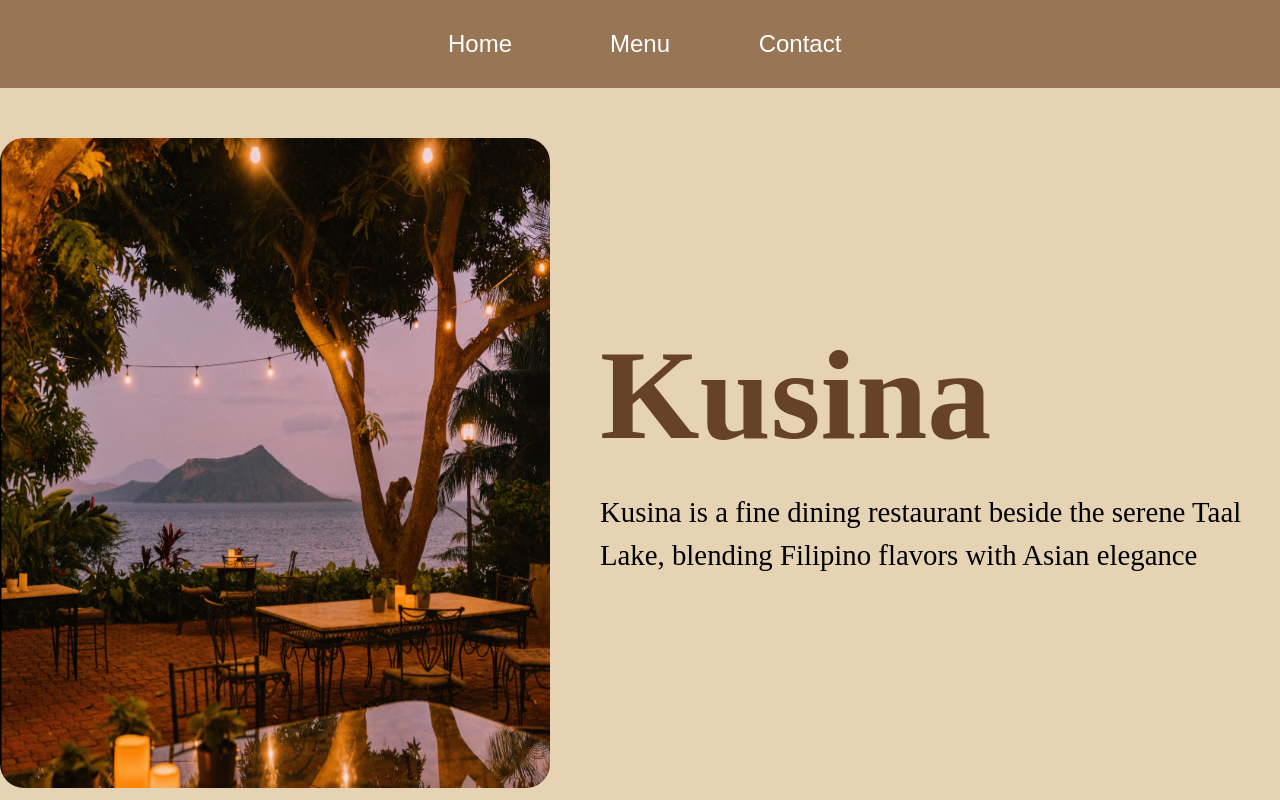
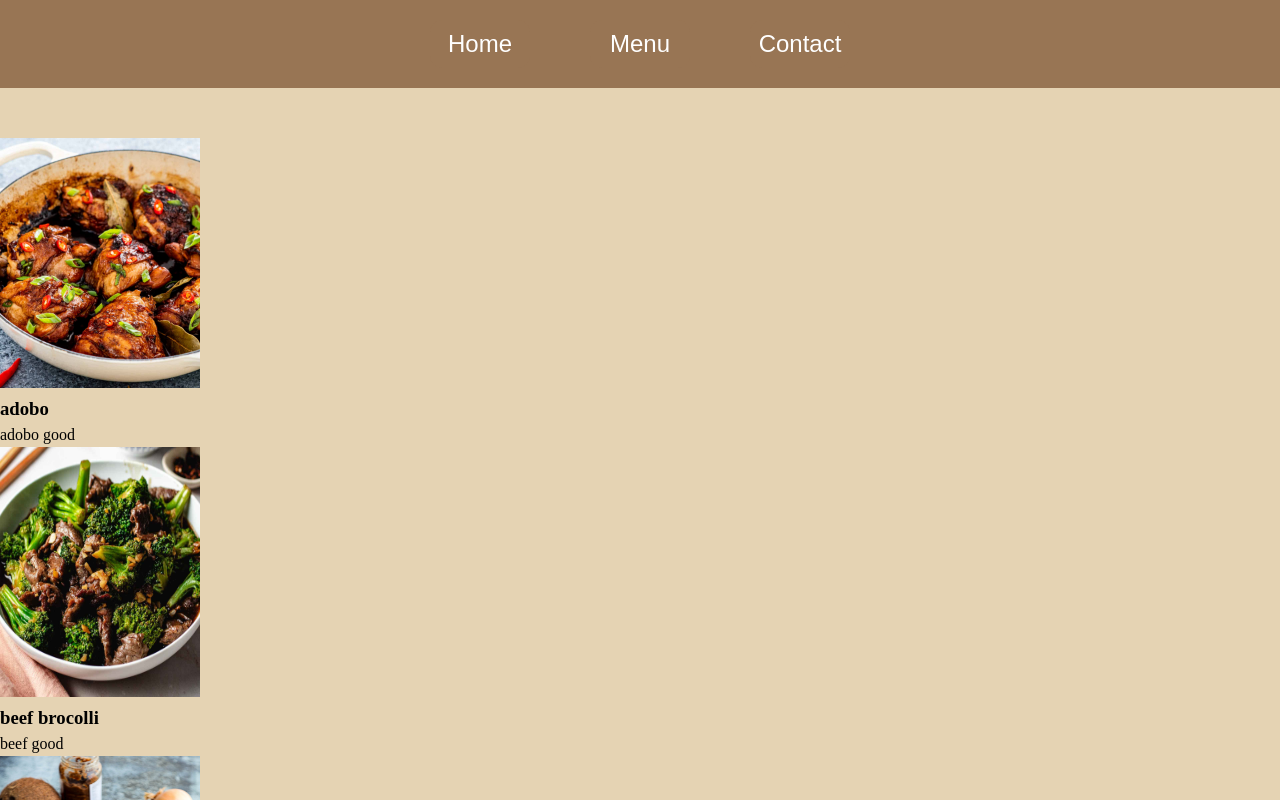
Before and after one commit to gabriel-2600/odin_restaurant, a website built with webpack: page src/template.html in a window 1280 px wide. Both pictures are taken after a click on the button "Menu". Shown: the top 800 px of the page. Built offline with nearby package versions, Linux system fonts and the light colour scheme.

Commit message:
button functionality and initial menu design

```diff
--- a/src/home-module/home.css
+++ b/src/home-module/home.css
@@ -8,7 +8,7 @@
   align-items: center;
 }
 
-img {
+.display img {
   border-radius: 24px;
 }
 
@@ -24,7 +24,7 @@ h1 {
   color: var(--dark-brown);
 }
 
-p {
+.text-display p {
   font-size: 1.8rem;
   color: black;
 }
--- a/src/index.js
+++ b/src/index.js
@@ -2,6 +2,29 @@ import "./styles.css";
 
 import generateHome from "./home-module/home.js";
 import generateMenu from "./menu-module/menu.js";
+import generateContact from "./contact-module/contact.js";
 
 const contentDiv = document.querySelector("#content");
 contentDiv.appendChild(generateHome());
+
+const nav = document.querySelector("nav");
+nav.addEventListener("click", (e) => {
+  if (e.target.tagName === "BUTTON") {
+    let choice = e.target.innerText;
+
+    switch (choice) {
+      case "Home":
+        contentDiv.innerHTML = "";
+        contentDiv.appendChild(generateHome());
+        break;
+      case "Menu":
+        contentDiv.innerHTML = "";
+        contentDiv.appendChild(generateMenu());
+        break;
+      case "Contact":
+        contentDiv.innerHTML = "";
+        contentDiv.appendChild(generateContact());
+        break;
+    }
+  }
+});
--- a/src/menu-module/menu.js
+++ b/src/menu-module/menu.js
@@ -0,0 +1,69 @@
+import "./menu.css";
+import adoboImage from "./menu-assets/adobo.jpg";
+import beefImage from "./menu-assets/beef.jpg";
+import bicolImage from "./menu-assets/bicol.jpg";
+import mangoImage from "./menu-assets/mango.jpg";
+
+export default function generateMenu() {
+  const menuPageDiv = document.createElement("div");
+  menuPageDiv.classList.add("menu-page");
+
+  const menuContainerDiv = document.createElement("div");
+  menuContainerDiv.classList.add("menu-container");
+
+  const menuObjects = [
+    { image: adoboImage, name: "adobo", description: "adobo good" },
+    { image: beefImage, name: "beef brocolli", description: "beef good" },
+    { image: bicolImage, name: "bicol express", description: "spicy good" },
+    { image: mangoImage, name: "mango float", description: "mango good" },
+  ];
+
+  for (let i = 0; i < menuObjects.length; i++) {
+    const menuCardDiv = document.createElement("div");
+    menuCardDiv.classList.add("menu-card");
+
+    const img = document.createElement("img");
+    img.setAttribute("width", "200px");
+    img.setAttribute("height", "250px");
+    img.src = menuObjects[i].image;
+
+    const headerThree = document.createElement("h3");
+    headerThree.textContent = menuObjects[i].name;
+
+    const descriptionParagraph = document.createElement("p");
+    descriptionParagraph.textContent = menuObjects[i].description;
+
+    menuCardDiv.appendChild(img);
+    menuCardDiv.appendChild(headerThree);
+    menuCardDiv.appendChild(descriptionParagraph);
+
+    menuContainerDiv.appendChild(menuCardDiv);
+  }
+
+  menuPageDiv.appendChild(menuContainerDiv);
+
+  return menuPageDiv;
+}
+
+/* <div class="menu-page">
+  <div class="menu-container">
+    <div class="menu-card">
+      <img
+        src="menu-module/menu-assets/beef.jpg"
+        alt="Beef"
+        width="300px"
+        height="300px"
+      />
+      <h3>Beef Brocolli</h3>
+      <p>
+        Lorem ipsum dolor sit amet consectetur adipisicing elit. Omnis fugiat
+        doloremque, commodi repudiandae fugit sapiente nostrum iusto laboriosam
+        maxime? Deserunt inventore animi asperiores ipsum, odit sint quia labore
+        accusantium exercitationem.
+      </p>
+    </div>
+    <div class="menu-card"></div>
+    <div class="menu-card"></div>
+    <div class="menu-card"></div>
+  </div>
+</div>; */
```
Also changed, not shown: src/contact-module/contact.js (added), src/menu-module/menu-assets/bicol.jpg (added), src/menu-module/menu-assets/bulalo.jpg (deleted), src/menu-module/menu.css (added).
